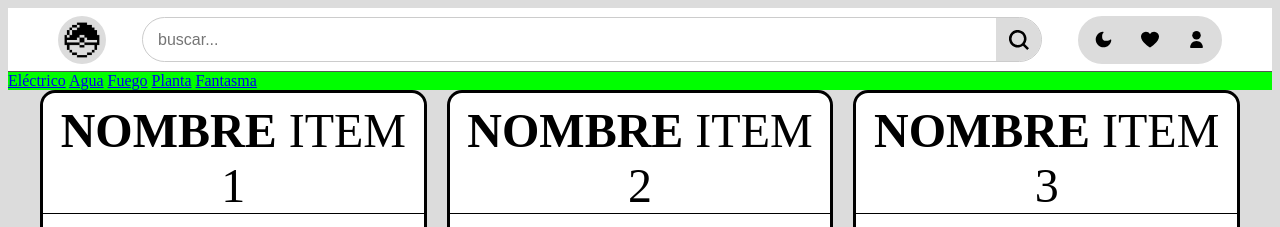
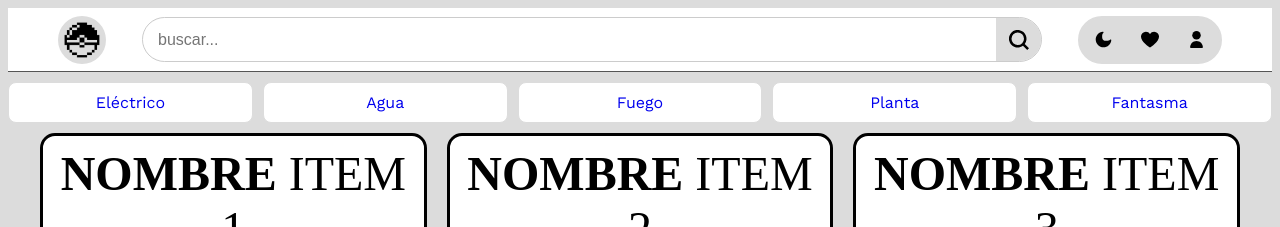
Before and after one commit to SabriFede/TP-INTEGRADOR-GRUPO3, a plain HTML site: page index.html in a window 1280 px wide. Shown: the top 227 px of the page. Drawn offline with nearby package versions, Linux system fonts and the light colour scheme; a script that the page names is missing; a web font is replaced by a local one.

Commit message:
agregar barra de navegación de categorías

```diff
--- a/css/estilos-principal.css
+++ b/css/estilos-principal.css
@@ -196,12 +196,14 @@ font-family: 'Space Grotesk';
 }
 
 #footer-principal {
+   margin-top: 20px;
+   border-top: 1px solid black;
    display: flex;
    justify-content: space-between;
    align-items: center;
-   padding: 20px;
+   padding: 15px;
    color: black;
-   background-color: #DCDCDC;
+   background-color: white;
    font-family: 'Work Sans';
 }
 
@@ -230,6 +232,30 @@ font-family: 'Space Grotesk';
    cursor: pointer;
 }
 
+#navegacion-categoria {
+   background-color: #DCDCDC;
+   display: flex;
+   justify-content: center;
+   border: none;
+   gap: 10px;
+   padding: 10px 0;
+}
+
+.tab-categoria {
+   font-family: "Work Sans";
+   text-align: center;
+   padding: 10px;
+   flex: 1;
+   background-color: white;
+   border: solid #DCDCDC 1px;
+   border-radius: 8px;
+   text-decoration: none;
+}
+
+.tab-categoria:hover
+{
+   background-color: #ff8b8e;
+}
 /* Tablet y pantallas medianas */
 @media (max-width: 1024px) {
     #encabezado-principal {
```
